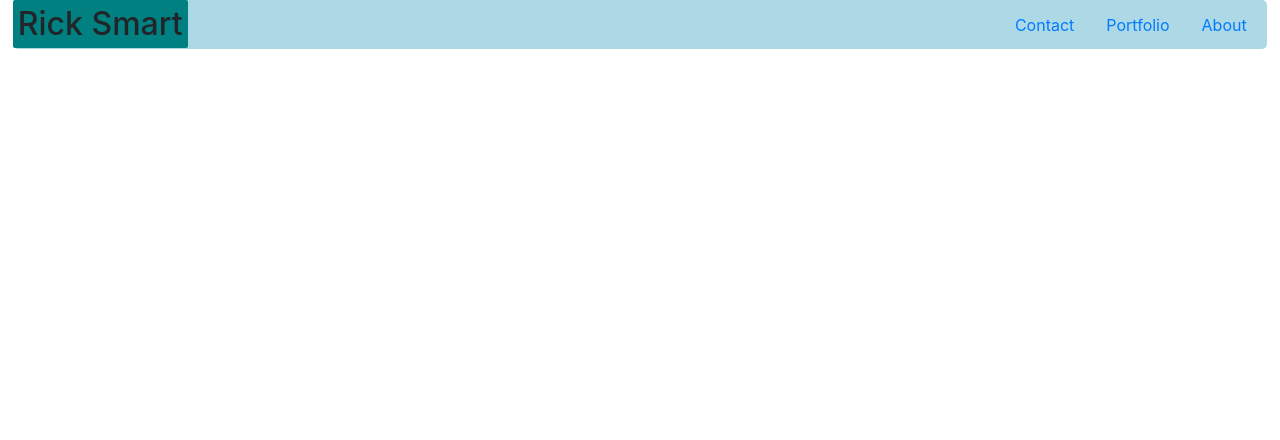
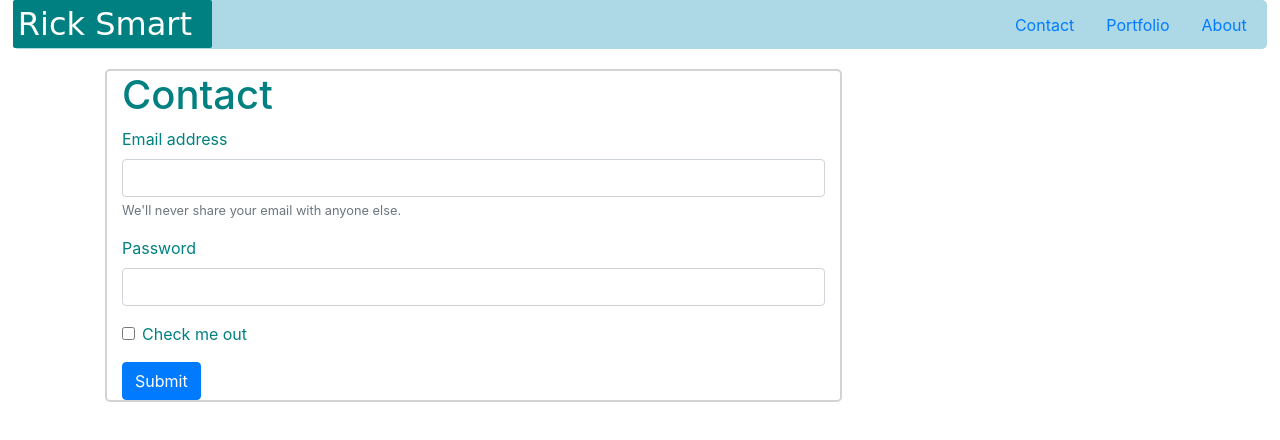
Before and after one commit to Rick-Smart/Bio-Page, a plain HTML site: page contact.html in a window 1280 px wide. Drawn offline with nearby package versions, Linux system fonts and the light colour scheme.

Commit message:
contact page

```diff
--- a/contact.html
+++ b/contact.html
@@ -29,6 +29,55 @@
     </ul>
   </nav>
   <body>
+    <div class="container">
+      <div class="row contact-main">
+        <div class="col-md-8 contact-card">
+          <div class="row">
+            <div class="col-md-12 contact-row-1">
+              <h1>Contact</h1>
+            </div>
+          </div>
+          <div class="row">
+            <div class="col-md-12 contact-row-2">
+              <form>
+                <div class="form-group">
+                  <label for="exampleInputEmail1">Email address</label>
+                  <input
+                    type="email"
+                    class="form-control"
+                    id="exampleInputEmail1"
+                    aria-describedby="emailHelp"
+                  />
+                  <small id="emailHelp" class="form-text text-muted"
+                    >We'll never share your email with anyone else.</small
+                  >
+                </div>
+                <div class="form-group">
+                  <label for="exampleInputPassword1">Password</label>
+                  <input
+                    type="password"
+                    class="form-control"
+                    id="exampleInputPassword1"
+                  />
+                </div>
+                <div class="form-group form-check">
+                  <input
+                    type="checkbox"
+                    class="form-check-input"
+                    id="exampleCheck1"
+                  />
+                  <label class="form-check-label" for="exampleCheck1"
+                    >Check me out</label
+                  >
+                </div>
+                <button type="submit" class="btn btn-primary">Submit</button>
+              </form>
+            </div>
+          </div>
+        </div>
+      </div>
+    </div>
+
     <script
       src="https://code.jquery.com/jquery-3.5.1.slim.min.js"
       integrity="sha384-DfXdz2htPH0lsSSs5nCTpuj/zy4C+OGpamoFVy38MVBnE+IbbVYUew+OrCXaRkfj"
--- a/styles.css
+++ b/styles.css
@@ -1,10 +1,16 @@
+*{
+  margin: 0;
+}
 #name-header {
   display: flex;
   float: left;
   background-color: teal;
-  margin: 0 auto;
   border-radius: 2px;
   padding: 5px;
+  color: white;
+  font-family: Great Vibes, cursive;
+  padding-right: 20px;
+  text-align: center;
 }
 nav {
   width: 98%;
@@ -16,31 +22,30 @@ nav {
 nav ul {
   padding: 4.5px;
 }
-.about-me-main {
-  display: flex;
-  flex: wrap;
+.about-me-main, .contact-main{
   margin-top: 20px;
   margin-left: 20px;
   background-color: white;
+  color: teal;
+}
+.about-me-card, .contact-card{
   border: 2px solid lightgrey;
   border-radius: 5px;
-  color: teal;
 }
 #about-me-img {
   float: left;
+  border-radius: 10px;
+
 }
-footer {
-  display: flex;
+footer{
   background-color: lightblue;
-  height: 40px;
   width: 100%;
-  clear: both;
-  position: sticky;
+  text-align: center;
+  position: absolute;
   bottom: 0;
-  margin-top: 120px;
-  justify-content: center;
+
 }
 footer p {
+  padding: 10px;
   opacity: 0.5;
-  margin-top: 5px;
 }
```
Also changed, not shown: index.html (+3 -2 lines), portfolio.html (+3 -0 lines).
